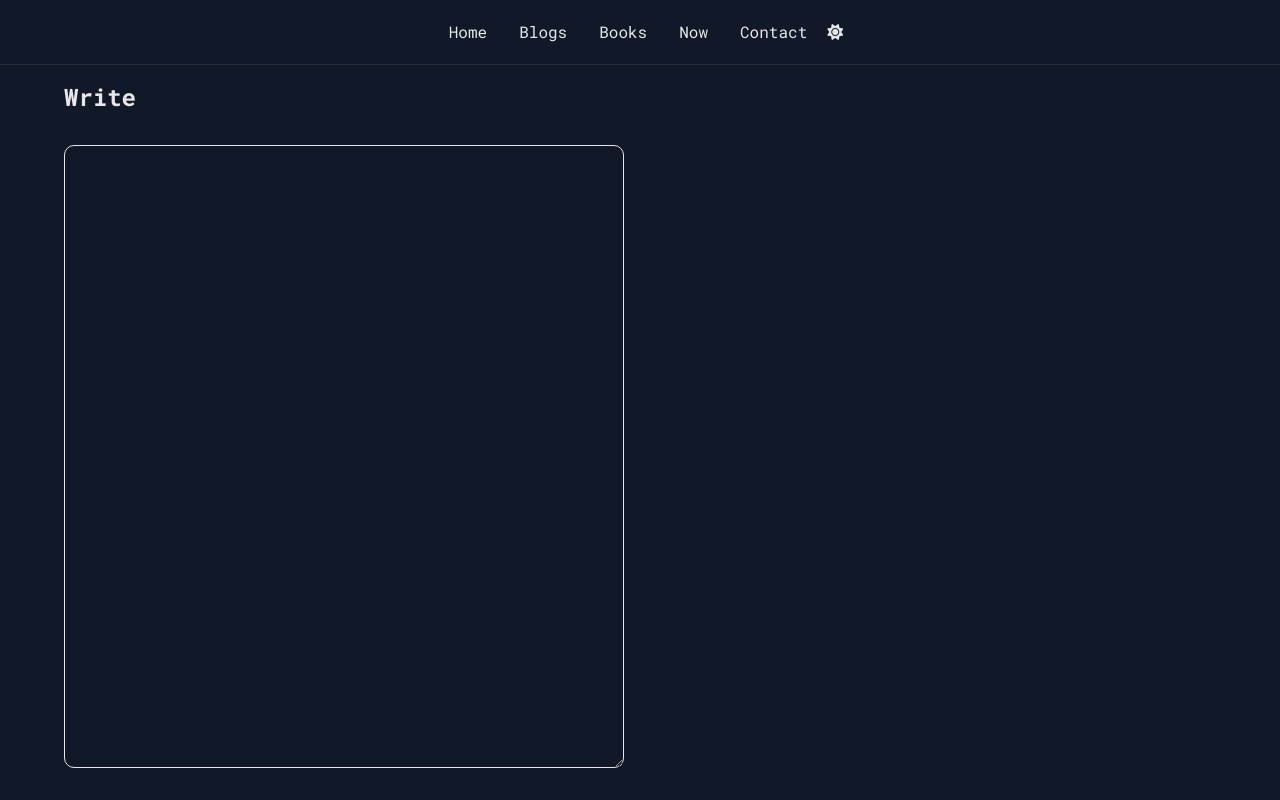
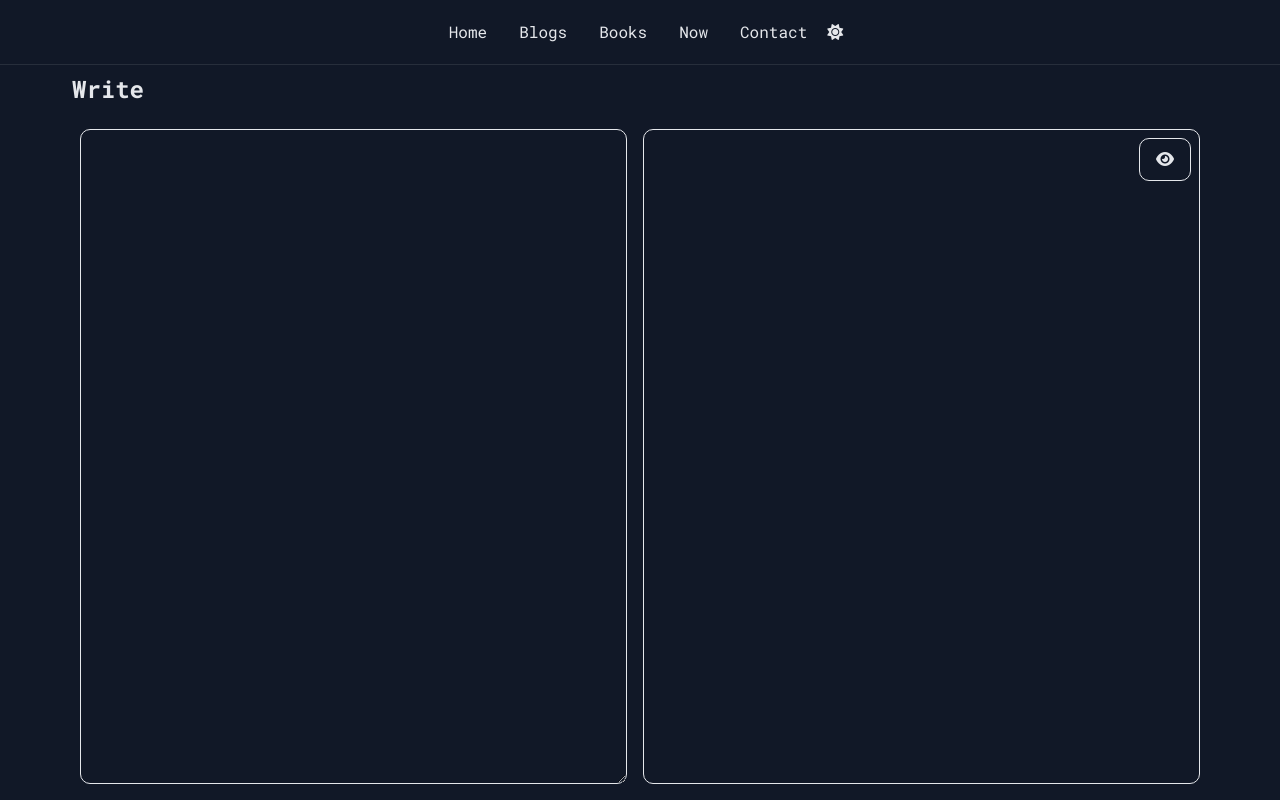
Before and after one commit to JayeshPadhiar/jayeshpadhiar.github.io, a Next.js app: page /write in a window 1280 px wide. Built offline with nearby package versions, Linux system fonts and the light colour scheme.

Commit message:
preview functionality added

```diff
--- a/src/app/(pages)/write/page.tsx
+++ b/src/app/(pages)/write/page.tsx
@@ -1,18 +1,22 @@
+"use client";
+import { useState } from "react";
 import Editor from "@/components/Editor";
 import MainContent from "@/components/MainContent";
 
 export default function WritePage() {
+	const [text, setText] = useState("");
 	const styles = {
-		container: 'w-full h-full flex flex-col items-start justify-start gap-4 overflow-hidden py-4',
+		container: 'w-full h-full flex flex-col items-start justify-start gap-4 overflow-hidden p-2',
 		title: 'text-2xl font-bold',
-		editor: 'w-full h-full flex flex-col items-start justify-start gap-4 overflow-hidden py-4',
+		editor: 'w-full h-full flex flex-col items-start justify-start overflow-hidden',
 	};
+
 	return (
 		<MainContent>
 			<section className={styles.container}>
 				<h1 className={styles.title}>Write</h1>
 				<div className={styles.editor}>
-					<Editor />
+					<Editor text={text} setText={setText} />
 				</div>
 			</section>
 		</MainContent>
--- a/src/app/globals.css
+++ b/src/app/globals.css
@@ -110,7 +110,7 @@ pre {
   border: 0.5px solid var(--foreground);
 }
 
-.preview * {
+.markdown-preview  * {
   max-width: unset !important;
   @apply prose prose-slate;
   color: var(--foreground) !important;
--- a/src/components/Editor.tsx
+++ b/src/components/Editor.tsx
@@ -1,52 +1,37 @@
 "use client";
-import { useEffect, useState } from "react";
-import "quill/dist/quill.snow.css";
 import { marked } from "marked";
+import { useState } from "react";
 
-export default function Editor() {
-
+export default function Editor({ text, setText }: { text: string, setText: (text: string) => void }) {
+	const [isPreview, setIsPreview] = useState(false);
 	const styles = {
-		container: {
-			margin: "0 auto",
+		container: "w-full h-full flex flex-row items-start justify-start gap-4 p-2",
+		editor: "w-full h-full flex flex-col items-start justify-start gap-4 overflow-auto",
+		preview: {
 			width: "100%",
 			height: "100%",
+			overflow: "auto",
+			padding: "0.5rem",
+			position: "relative" as const,
+			border: "0.5px solid var(--foreground)",
+			borderRadius: "10px",
 		},
-		editor: {
-			width: "100%",
-			height: "100%",
-			flex: 1,
-		},
-		preview: {
-			padding: "1rem",
-			width: "100%",
-			height: "100%",
-			flex: 1,
-			overflow: "auto",
+		previewButton: {
+			position: "absolute" as const,
+			top: "0.5rem",
+			right: "0.5rem",
 		},
 	}
 
-	const [text, setText] = useState<string>("");
-
-	useEffect(() => {
-
-		import("quill").then(({ default: Quill }) => {
-			const editor = document.getElementById("editor");
-			if (editor) {
-				const quill = new Quill(editor, {
-					theme: "snow",
-					});
-			}
-		});
-	});
-
 	return (
 		//markdown editor with editor on the left and preview on the right
-		<div style={styles.container} className="flex flex-row">
-			<div style={styles.editor}>
-				<textarea style={styles.editor} value={text} onChange={(e) => setText(e.target.value)}></textarea>
+		<div className={styles.container}>
+			<div className={`${isPreview ? 'hidden' : styles.editor}`}>
+				<textarea id="textarea" className={styles.editor} value={text} onChange={(e) => setText(e.target.value)}></textarea>
 			</div>
-			<div style={styles.preview} className="preview">
-				<div dangerouslySetInnerHTML={{ __html: marked(text) }} style={styles.preview}></div>
+			<div className={`markdown-preview`} style={styles.preview as any}>
+				<button style={styles.previewButton} onClick={() => setIsPreview(!isPreview)}> <i className="fa-solid fa-eye"></i> </button>
+				<div dangerouslySetInnerHTML={{ __html: marked(text) }}></div>
 			</div>
 		</div>
 	);
```
